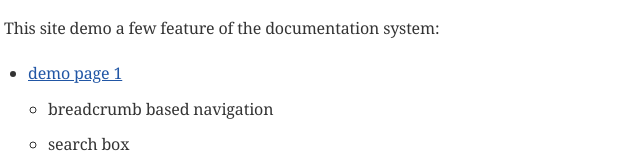
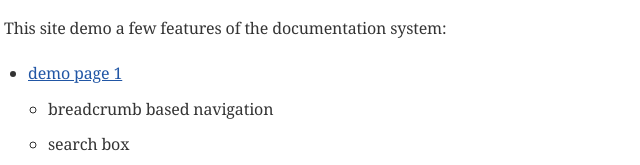
Before and after one commit to mrduguo/adoc-site-demo, a plain HTML site: page index.html in a window 1280 px wide. Shown: the part 561-726 px from the top of the page, 91-731 px from the left. Drawn offline with nearby package versions, Linux system fonts and the light colour scheme; a web font is replaced by a local one.

Commit message:
Deploy mrduguo/adoc-site-demo to github.com/mrduguo/adoc-site-demo.git:gh-pages

```diff
--- a/index.html
+++ b/index.html
@@ -2,7 +2,7 @@
 <h2 id="features"><a class="anchor" href="#features"></a>Features</h2>
 <div class="sectionbody">
 <div class="paragraph">
-<p>This site demo a few feature of the documentation system:</p>
+<p>This site demo a few features of the documentation system:</p>
 </div>
 <div class="ulist">
 <ul>
```
